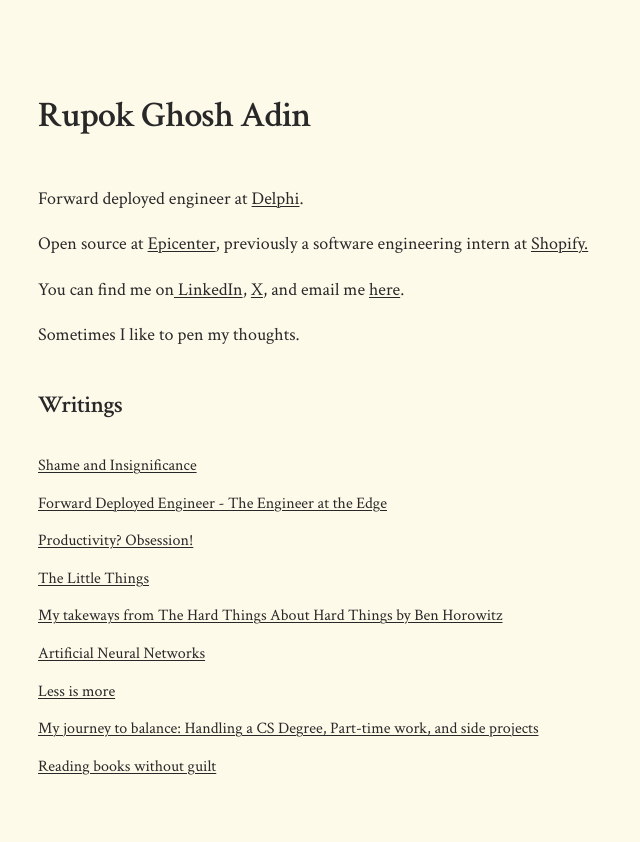
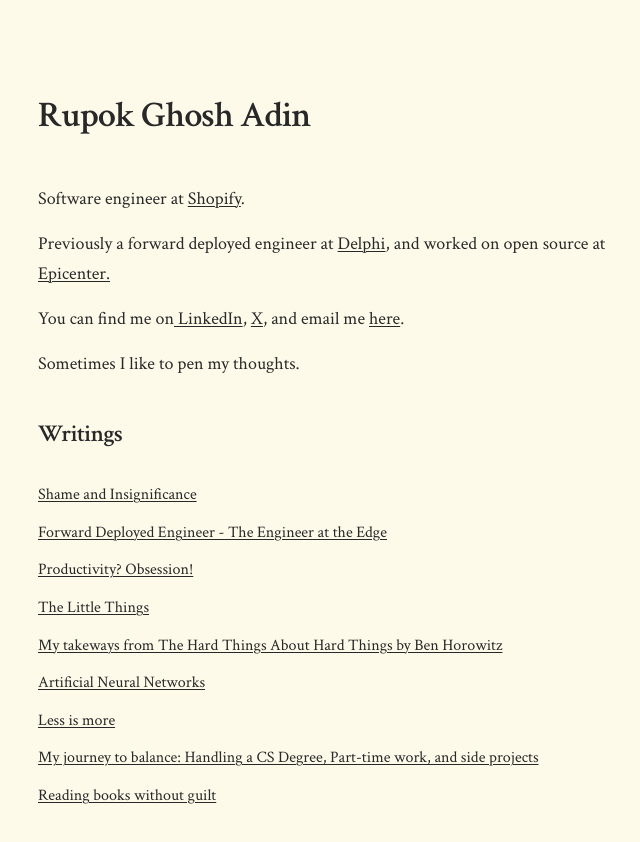
Before and after one commit to rupokghosh/rupokghosh.com, a Next.js app: page / in a window 1280 px wide. Shown: the top 842 px of the page, without its empty margins (298-938 px from the left). Built offline with nearby package versions, Linux system fonts and the light colour scheme.

Commit message:
Update roles: Shopify current, Delphi and Epicenter previous

```diff
--- a/src/app/page.tsx
+++ b/src/app/page.tsx
@@ -11,24 +11,24 @@ export default function Home() {
       <h1 className="text-3xl md:text-4xl mb-12 font-semibold tracking-tight">Rupok Ghosh Adin</h1>
       <div className="paragraphs flex flex-col gap-4 text-lg leading-relaxed">
         <p>
-          Forward deployed engineer at{" "}
-          <Link href="https://www.delphi.ai/" className={linkClassName}>
-            Delphi
+          Software engineer at{" "}
+          <Link href="https://www.shopify.com/ca" className={linkClassName}>
+            Shopify
           </Link>
           .
         </p>
         <p>
-          Open source at{" "}
+          Previously a forward deployed engineer at{" "}
+          <Link href="https://www.delphi.ai/" className={linkClassName}>
+            Delphi
+          </Link>
+          , and worked on open source at{" "}
           <Link
             href="https://github.com/EpicenterHQ"
             target="_blank"
             className={linkClassName}
           >
-            Epicenter
-          </Link>
-          , previously a software engineering intern at{" "}
-          <Link href="https://www.shopify.com/ca" className={linkClassName}>
-            Shopify.
+            Epicenter.
           </Link>
         </p>
         <p>
```
